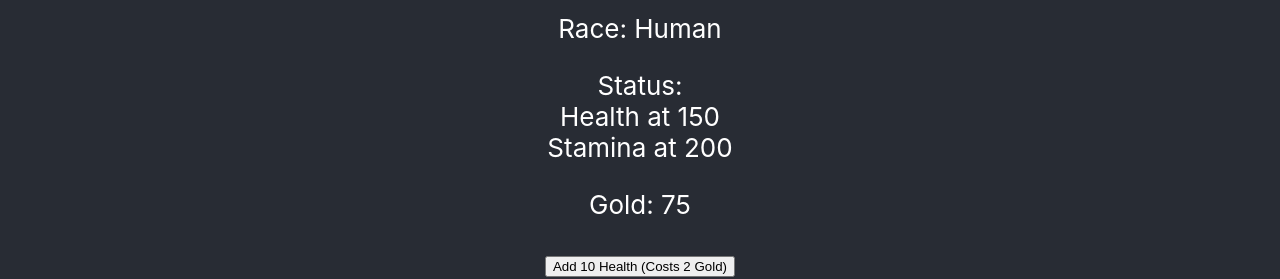
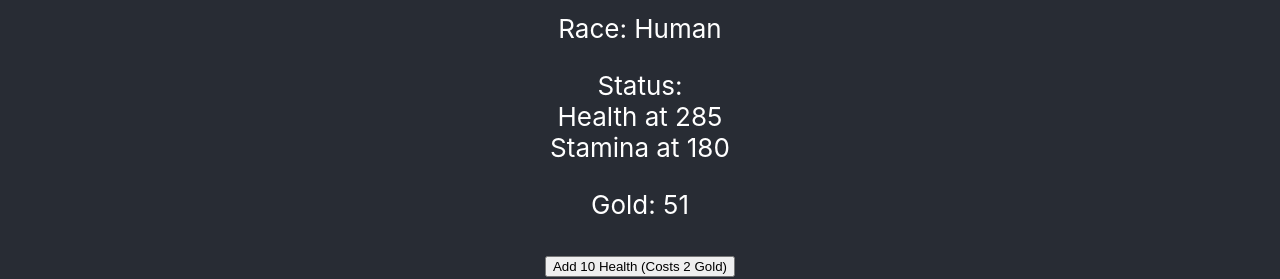
Before and after one commit to madhuneupane/hud-hooks-starter, a React (Create React App) app: page / in a window 1280 px wide. Shown: the part 139-418 px from the top of the page. Built offline with nearby package versions, Linux system fonts and the light colour scheme; data requests are answered from the project's data file.

Commit message:
feat: update gold stamina and health in db

```diff
--- a/db.json
+++ b/db.json
@@ -5,20 +5,21 @@
       "race": "Human",
       "status": "Full-Health",
       "comment": "",
-    "health": "150",
-    "stamina": "200",
-    "gold": "75",
-    "location": ""
+      "health": 285,
+      "stamina": 180,
+      "gold": 51,
+      "id": 1
     },
     {
       "name": "Goerge",
       "race": "Demon",
       "status": "Enraged",
       "comment": "I'm so ANGRY!!!!",
-    "health": "150",
+      "health": 180,
       "stamina": "200",
-    "gold": "75",
-    "location": ""
+      "gold": 69,
+      "location": "",
+      "id": 2
     },
     {
       "name": "Angela",
@@ -28,7 +29,8 @@
       "health": "150",
       "stamina": "200",
       "gold": "75",
-    "location": ""
+      "location": "",
+      "id": 3
     }
   ]
 }
--- a/src/App.js
+++ b/src/App.js
@@ -9,9 +9,13 @@ import Character from "./components/Character";
 export default function App() {
   const [title,setTitle]= useState('Player HUD');
   const [players, setPlayers] = useState([]);
+
+  useEffect(()=>{
+    document.title = title;
+  })
   useEffect(()=>{
     // eslint-disable-next-line
-    document.title = title;
+
 
      const getPlayers = async () => {
       const allPlayers = await fetchPlayers();
@@ -26,13 +30,17 @@ export default function App() {
     return data;
   };
   const listComp = () => {
-  return players.map((item, i) => (
+  return players.map((item) => (
     <Character
-      key={i}
+      key={item.id}
       name={item.name}
       race={item.race}
       status={item.status}
       comment={item.comment}
+      health = {item.health}
+      stamina = {item.stamina}
+      gold = {item.gold}
+      id = {item.id}
     />
   ));
 };
--- a/src/components/Character.js
+++ b/src/components/Character.js
@@ -6,12 +6,18 @@ const Character = (props) => {
   //Name
   const [name, setName] = useState(props.name);
   //Health
-  const [health, setHealth] = useState("150");
+  const [health, setHealth] = useState(props.health);
   //Stamina
-  const [stamina, setStamina] = useState("200");
+  const [stamina, setStamina] = useState(props.stamina);
   //Gold
-  const [gold, setGold] = useState("75");
+  const [gold, setGold] = useState(props.gold);
 
+  const fetchPlayer = async () => {
+    const res = await fetch(`http://localhost:5000/players/${props.id}`);
+    const data = await res.json();
+    console.log(data);
+    return data;
+  };
   return (
     <div>
       <h2>{name}'s Bio:</h2>
@@ -26,28 +32,65 @@ const Character = (props) => {
         Comment: {props.comment}
       </p>
       <button
-        onClick={() => {
+        onClick={async () => {
+          let updatedPlayer = await fetchPlayer();
+          updatedPlayer.health = parseInt(updatedPlayer.health) + 10;
+          updatedPlayer.gold = parseInt(updatedPlayer.gold) - 2;
+          console.log(updatedPlayer);
           setHealth(parseInt(health) + 10);
           setGold(parseInt(gold) - 2);
+
+          await fetch(`http://localhost:5000/players/${updatedPlayer.id}`, {
+            method: "PUT",
+            headers: {
+              "Content-type": "application/json",
+            },
+            body: JSON.stringify(updatedPlayer),
+          });
         }}
       >
         Add 10 Health (Costs 2 Gold)
       </button>
       <br />
       <button
-        onClick={() => {
+        onClick={async () => {
+          let updatedPlayer = await fetchPlayer();
+          updatedPlayer.stamina = parseInt(updatedPlayer.stamina) + 5;
+          updatedPlayer.gold = parseInt(updatedPlayer.gold) - 1;
+
           setStamina(parseInt(stamina) + 5);
           setGold(parseInt(gold) - 1);
+
+          await fetch(`http://localhost:5000/players/${updatedPlayer.id}`, {
+            method: "PUT",
+            headers: {
+              "Content-type": "application/json",
+            },
+            body: JSON.stringify(updatedPlayer),
+          });
         }}
       >
         Add 5 Stamina (Costs 1 Gold)
       </button>
       <br />
       <button
-        onClick={() => {
+        onClick={async () => {
+          let updatedPlayer = await fetchPlayer();
+          updatedPlayer.stamina = parseInt(updatedPlayer.stamina) - 5;
+          updatedPlayer.gold = parseInt(updatedPlayer.gold) + 3;
+          updatedPlayer.health = parseInt(updatedPlayer.health) - 10;
+
           setGold(parseInt(gold) + 3);
           setHealth(parseInt(health) - 10);
           setStamina(parseInt(stamina) - 5);
+
+          await fetch(`http://localhost:5000/players/${updatedPlayer.id}`, {
+            method: "PUT",
+            headers: {
+              "Content-type": "application/json",
+            },
+            body: JSON.stringify(updatedPlayer),
+          });
         }}
       >
         Add 3 Gold (Costs 10 Health and 5 Stamina)
```
Lines whose indentation alone changed are shown as unchanged.
